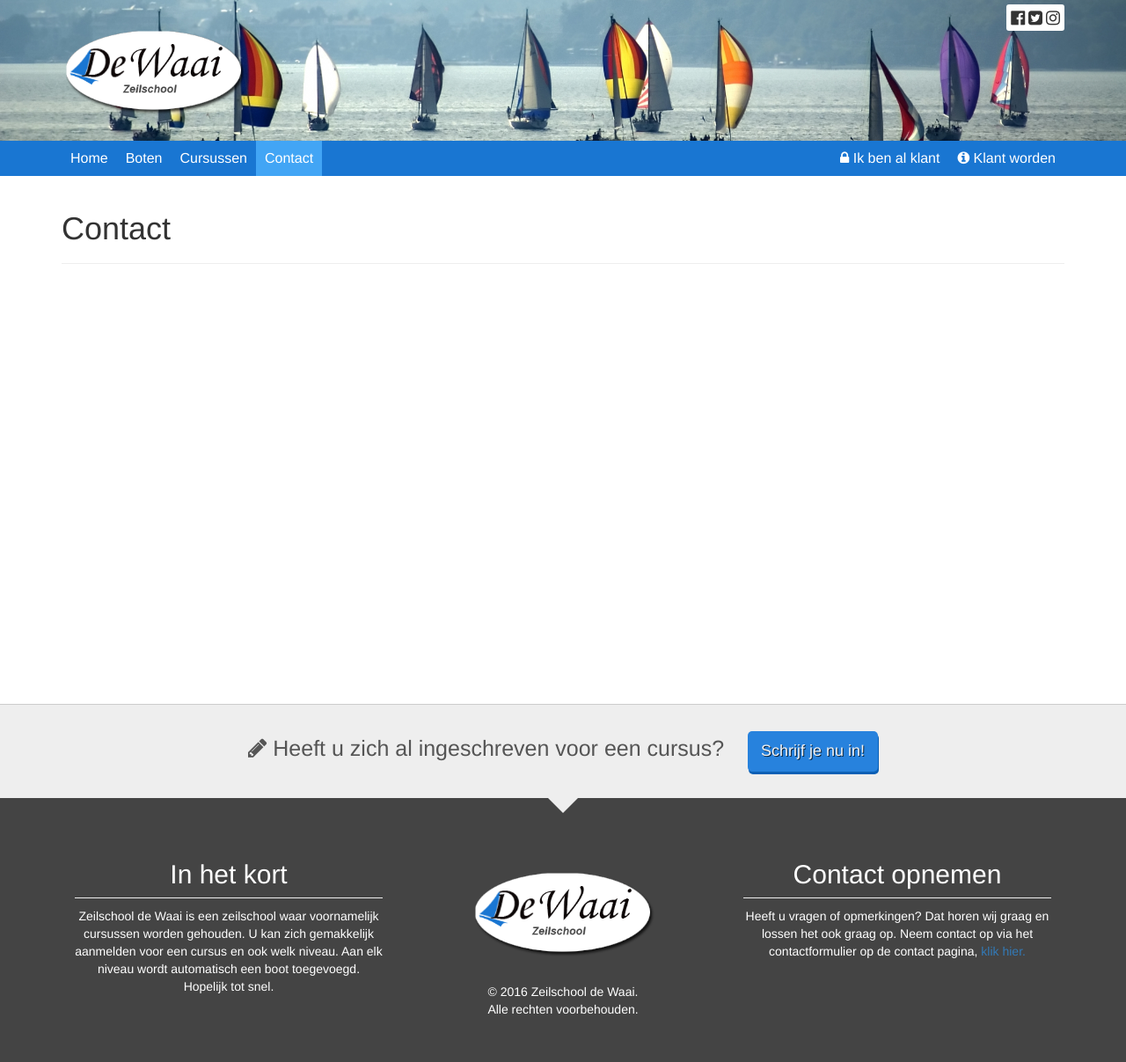
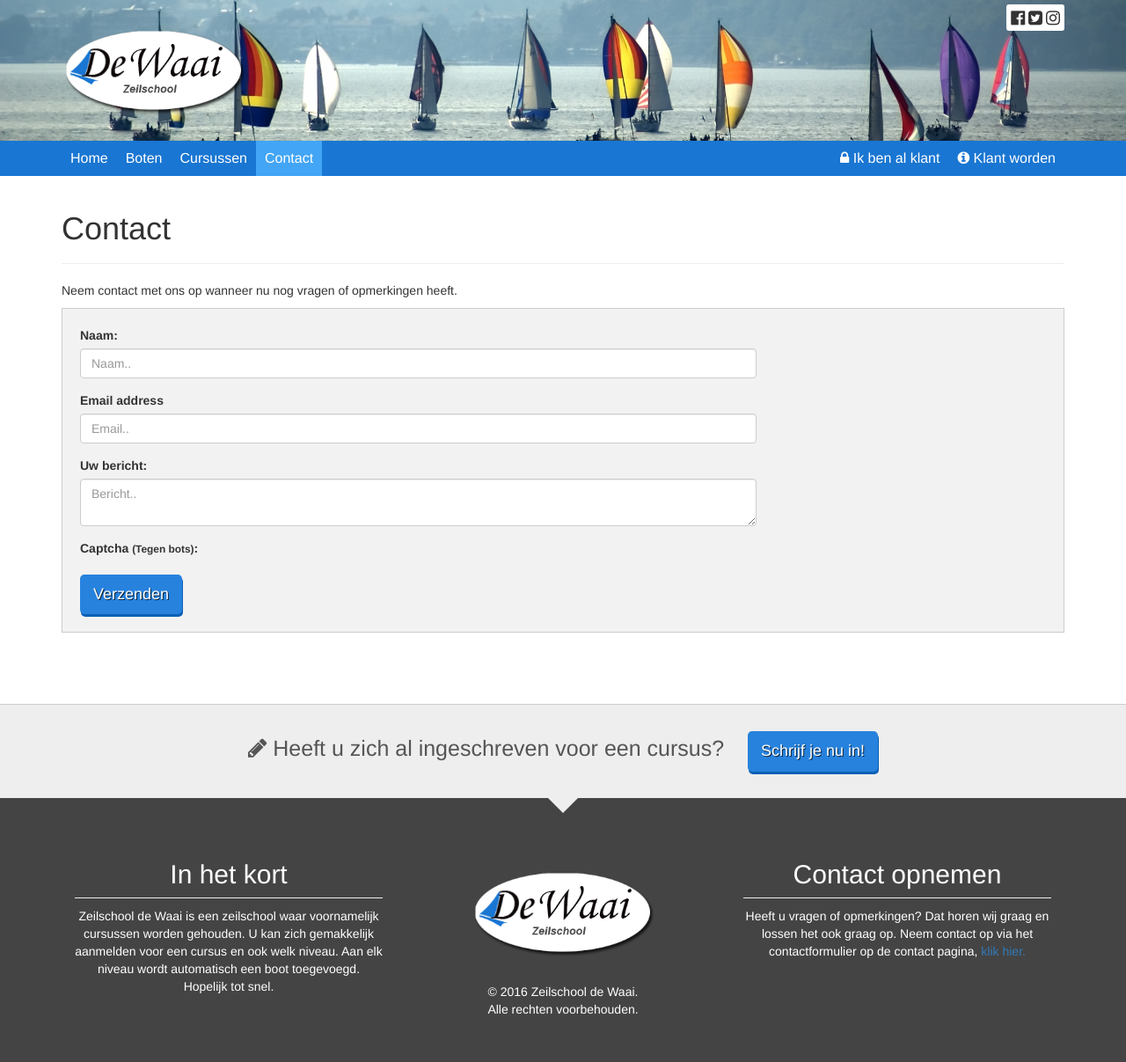
Before and after one commit to Harmenn/zeilschooldewaai, a PHP site: page /zeilschooldewaai/contact in a window 1280 px wide. Shown: the whole page at 88% size. Run offline with PHP 8.4, Linux system fonts and the light colour scheme; data that the repository does not hold is empty; some libraries are stand-ins or nearby versions.

Commit message:
Contact formulier gemaakt, alleen nog mailing fixen.

```diff
--- a/app/templates/default/css/style.css
+++ b/app/templates/default/css/style.css
@@ -10,7 +10,7 @@
 	border:none;
 	box-shadow: 1px 3px #0B60B5;
 	border-radius:5px;
-	color:#f2f2f2;
+	color:#fff;
 	font-size:18px;
 	text-shadow:1px 1px rgba(0,0,0,0.75);
 	text-decoration: none;
@@ -22,6 +22,7 @@
 
 .page{
 	min-height:600px;
+	padding-bottom:50px;
 }
 
 .center{
@@ -68,6 +69,26 @@ hr{
 
 
 /* END HOME CODE */
+
+/* CONTACT PAGE */
+
+#contact_form{
+	width:100%;
+	background:#f2f2f2;
+	border:1px solid #ccc;
+	padding:20px;
+}
+
+#contact_form input,
+#contact_form textarea{
+	width:70%;
+}
+
+textarea{
+	resize:vertical;
+}
+
+/* END CONTACT PAGE*/
 
 
 /* Boten sectie
--- a/app/templates/default/footer.php
+++ b/app/templates/default/footer.php
@@ -48,6 +48,7 @@ $hooks = Hooks::get();
 <?php
 Assets::js(array(
 	Url::templatePath() . 'js/jquery.js',
+	'https://www.google.com/recaptcha/api.js',
 	'//maxcdn.bootstrapcdn.com/bootstrap/3.3.6/js/bootstrap.min.js',
 	Url::templatePath() . 'js/script.js'
 
--- a/app/views/contact/index.php
+++ b/app/views/contact/index.php
@@ -7,6 +7,73 @@ use Core\Language;
 
 ?>
 
+
+
 	<div class="page-header">
 		<h1>Contact</h1>
 	</div>
+	<p>Neem contact met ons op wanneer nu nog vragen of opmerkingen heeft.</p>
+	<?php
+		if($_POST){
+			$name = $_POST['name'];
+			$email = $_POST['email'];
+			$message = $_POST['message'];
+			$form_captcha = $_POST['g-recaptcha-response'];
+
+			if($name == "" || $email == "" || $message == "" || $form_captcha == 0){
+				echo '<br><div class="alert alert-danger alert-dismissible fade in" role="alert"> <button type="button" class="close" data-dismiss="alert" aria-label="Close"><span aria-hidden="true">×</span></button> <strong>Er is een fout opgetreden.</strong><br>Niet alle velden zijn ingevuld of de captcha is niet ingevuld.</div>';
+				?>
+					<form id="contact_form" method="post">
+						<div class="form-group">
+						  <label for="name">Naam:</label>
+						  <input type="text" class="form-control" id="name" placeholder="Naam.." name="name" value="<?php echo $name; ?>" required>
+						</div>
+
+						<div class="form-group">
+						  <label for="email">Email address</label>
+						  <input type="email" class="form-control" id="email" placeholder="Email.." name="email" value="<?php echo $email; ?>" required>
+						</div>
+
+						<div class="form-group">
+						  <label for="message">Uw bericht:</label>
+						  <textarea id="message" class="form-control" placeholder="Bericht.." name="message" required><?php echo $message; ?></textarea>
+						</div>
+
+						<div class="form-group">
+						  <label for="message">Captcha <small>(Tegen bots)</small>:</label>
+						  <div class="g-recaptcha" id="captcha" name="form_captcha" data-sitekey="6LdEohQTAAAAAJTVjYk_L35j7aQ_ctXuv0qCPEzj"></div>
+						</div>
+					  <button type="submit" class="button">Verzenden</button>
+					</form>
+				<?php
+			}else{
+				echo '<br><div class="alert alert-success alert-dismissible fade in" role="alert"> <button type="button" class="close" data-dismiss="alert" aria-label="Close"><span aria-hidden="true">×</span></button> <strong>Succesvol.</strong><br>Het contactformulier is succesvol verzonden, we nemen binnen 24 uur contact met u op.</div>';
+				// Hier kan mail ingesteld worden.
+			}
+		}else{
+			?>
+				<form id="contact_form" method="post">
+					<div class="form-group">
+					  <label for="name">Naam:</label>
+					  <input type="text" class="form-control" id="name" placeholder="Naam.." name="name" value="<?php echo $name; ?>" required>
+					</div>
+
+					<div class="form-group">
+					  <label for="email">Email address</label>
+					  <input type="email" class="form-control" id="email" placeholder="Email.." name="email" value="<?php echo $email; ?>" required>
+					</div>
+
+					<div class="form-group">
+					  <label for="message">Uw bericht:</label>
+					  <textarea id="message" class="form-control" placeholder="Bericht.." name="message" required><?php echo $message; ?></textarea>
+					</div>
+
+					<div class="form-group">
+					  <label for="message">Captcha <small>(Tegen bots)</small>:</label>
+					  <div class="g-recaptcha" id="captcha" name="form_captcha" data-sitekey="6LdEohQTAAAAAJTVjYk_L35j7aQ_ctXuv0qCPEzj"></div>
+					</div>
+				  <button type="submit" class="button">Verzenden</button>
+				</form>
+			<?php
+		}
+	?>
```
